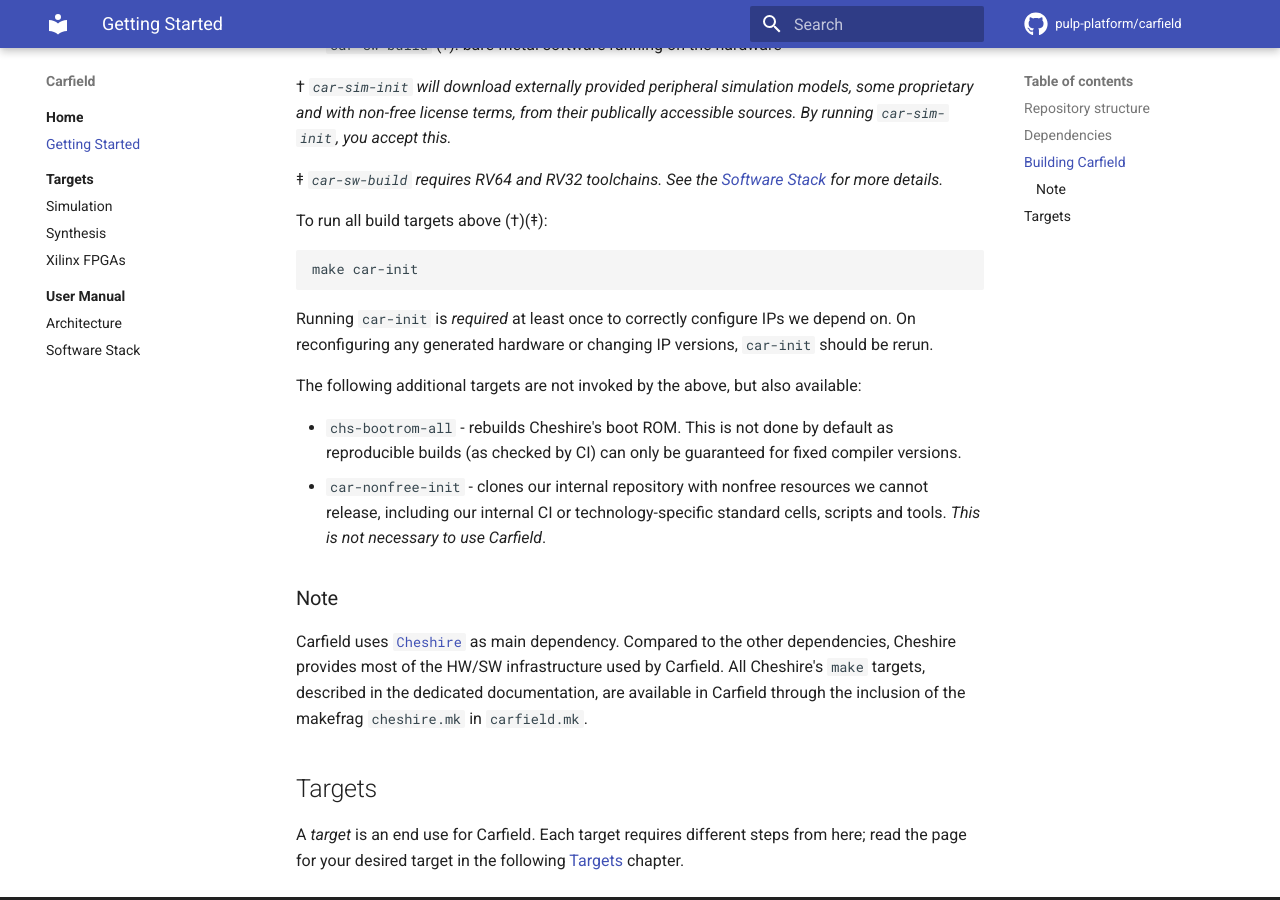
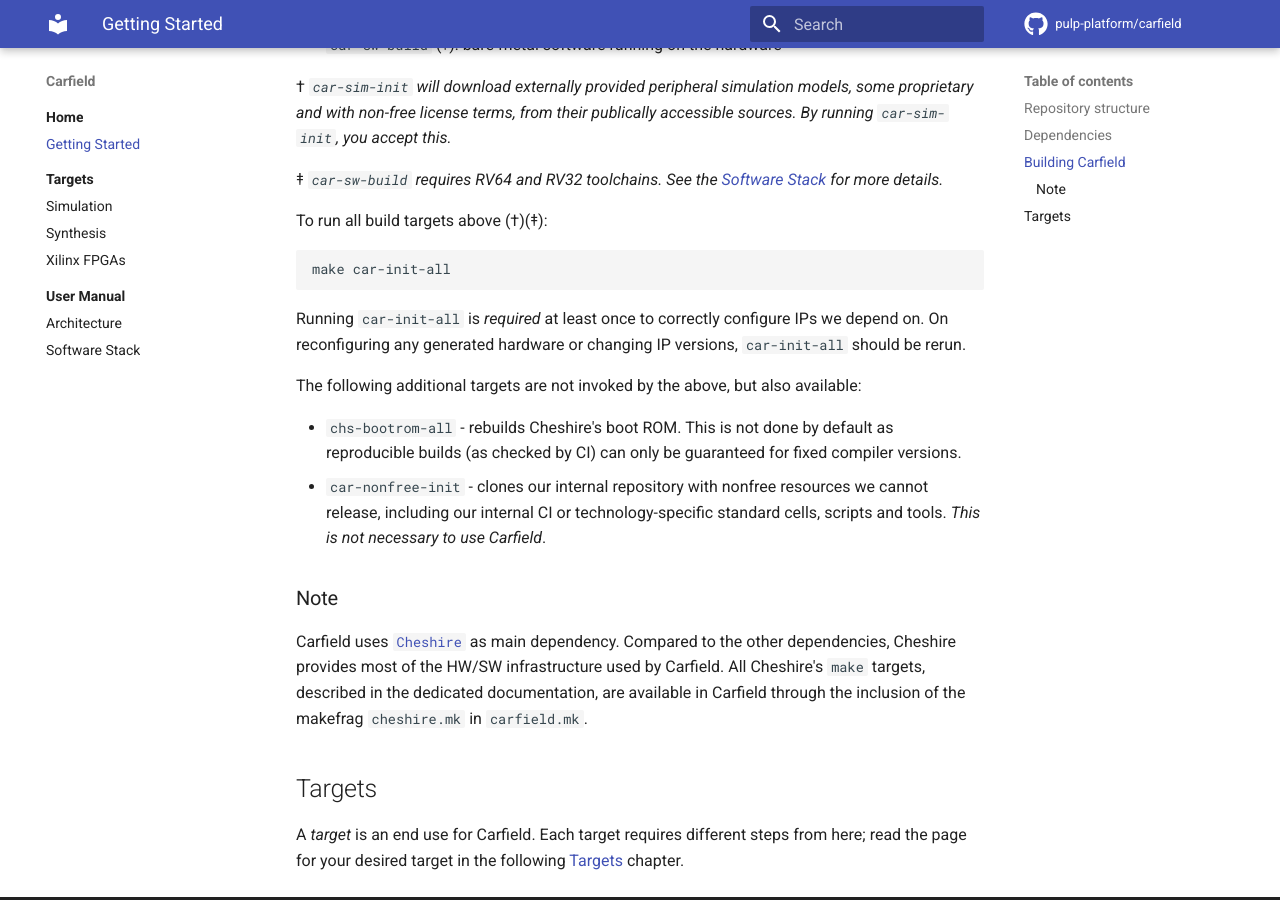
Before and after one commit to pulp-platform/carfield, an MkDocs documentation site: the page built from docs/gs.md, in a window 1280 px wide and 900 px high, scrolled down 1323 px. Built offline with MkDocs 1.6.1 and Material for MkDocs 9.7.7, drawn with Linux system fonts in a browser that asks for light colours; comment, search, counter and statistics services are not loaded.

Commit message:
More work on documentation

````diff
--- a/docs/gs.md
+++ b/docs/gs.md
@@ -53,11 +53,11 @@ and with non-free license terms, from their publically accessible sources. By ru
 To run all build targets above (†)(‡):
 
 ```
-make car-init
+make car-init-all
 ```
 
-Running `car-init` is *required* at least once to correctly configure IPs we depend on. On
-reconfiguring any generated hardware or changing IP versions, `car-init` should be rerun.
+Running `car-init-all` is *required* at least once to correctly configure IPs we depend on. On
+reconfiguring any generated hardware or changing IP versions, `car-init-all` should be rerun.
 
 The following additional targets are not invoked by the above, but also available:
 
````
